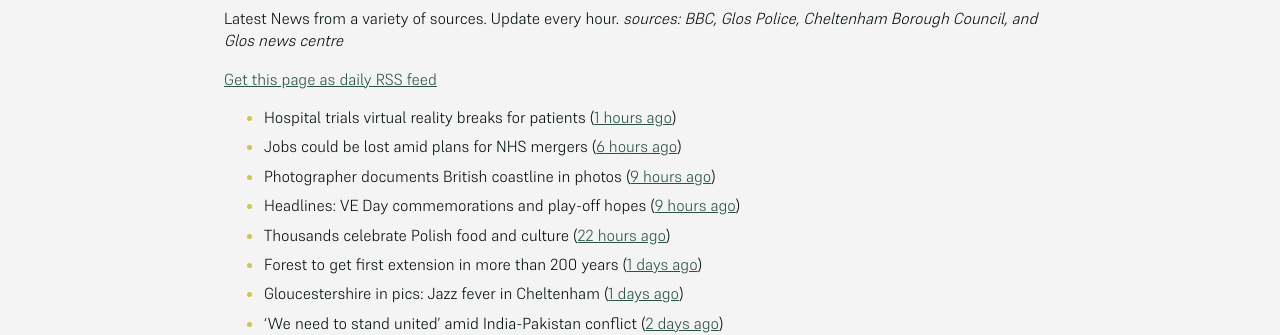
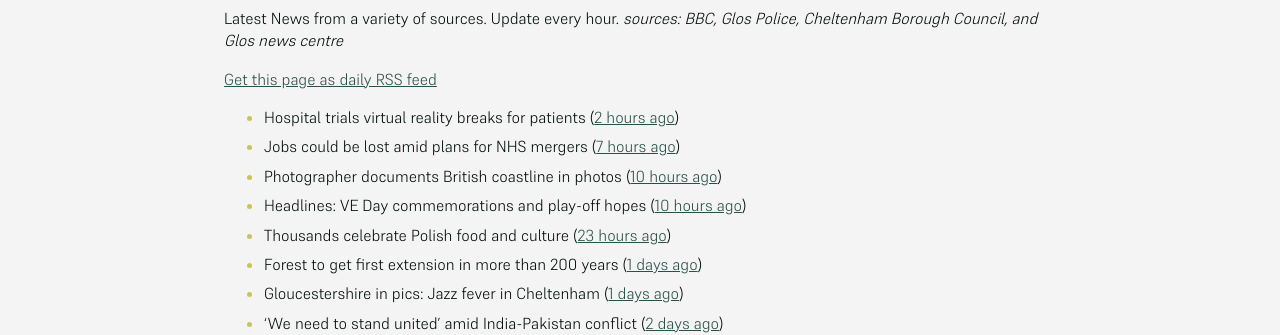
Before and after one commit to mat-0/cheltenham-open-data, a Jekyll site: the page built from _pages/news.md, in a window 1280 px wide. Shown: the part 266-601 px from the top of the page. Built offline with Jekyll 4.4.1, drawn with Linux system fonts in a browser that asks for light colours; some of the changed text lies outside the part shown.

Commit message:
Updated 2025-05-11 16:58:08

```diff
--- a/_pages/news.md
+++ b/_pages/news.md
@@ -12,11 +12,11 @@ _sources: BBC, Glos Police, Cheltenham Borough Council, and Glos news centre_
 [Get this page as daily RSS feed](/daily.rss)
 
 <!-- news_marker starts -->
-- Hospital trials virtual reality breaks for patients ([1 hours ago](https://www.bbc.com/news/articles/c98py6k423xo))
-- Jobs could be lost amid plans for NHS mergers ([6 hours ago](https://www.bbc.com/news/articles/cq54e3ned40o))
-- Photographer documents British coastline in photos ([9 hours ago](https://www.bbc.com/news/articles/cewdlqzxello))
-- Headlines: VE Day commemorations and play-off hopes ([9 hours ago](https://www.bbc.com/news/articles/c8070x0r38jo))
-- Thousands celebrate Polish food and culture ([22 hours ago](https://www.bbc.com/news/articles/c861904v5ego))
+- Hospital trials virtual reality breaks for patients ([2 hours ago](https://www.bbc.com/news/articles/c98py6k423xo))
+- Jobs could be lost amid plans for NHS mergers ([7 hours ago](https://www.bbc.com/news/articles/cq54e3ned40o))
+- Photographer documents British coastline in photos ([10 hours ago](https://www.bbc.com/news/articles/cewdlqzxello))
+- Headlines: VE Day commemorations and play-off hopes ([10 hours ago](https://www.bbc.com/news/articles/c8070x0r38jo))
+- Thousands celebrate Polish food and culture ([23 hours ago](https://www.bbc.com/news/articles/c861904v5ego))
 - Forest to get first extension in more than 200 years ([1 days ago](https://www.bbc.com/news/articles/cx2w2d1ww0yo))
 - Gloucestershire in pics: Jazz fever in Cheltenham ([1 days ago](https://www.bbc.com/news/articles/cql23676qlgo))
 - 'We need to stand united' amid India-Pakistan conflict ([2 days ago](https://www.bbc.com/news/articles/cx202gvxgj7o))
```
Also changed, not shown: other parts of _pages/news.md (+5 -5 lines), _data/flood.json (+5 -69 lines), index.md (+5 -5 lines).
